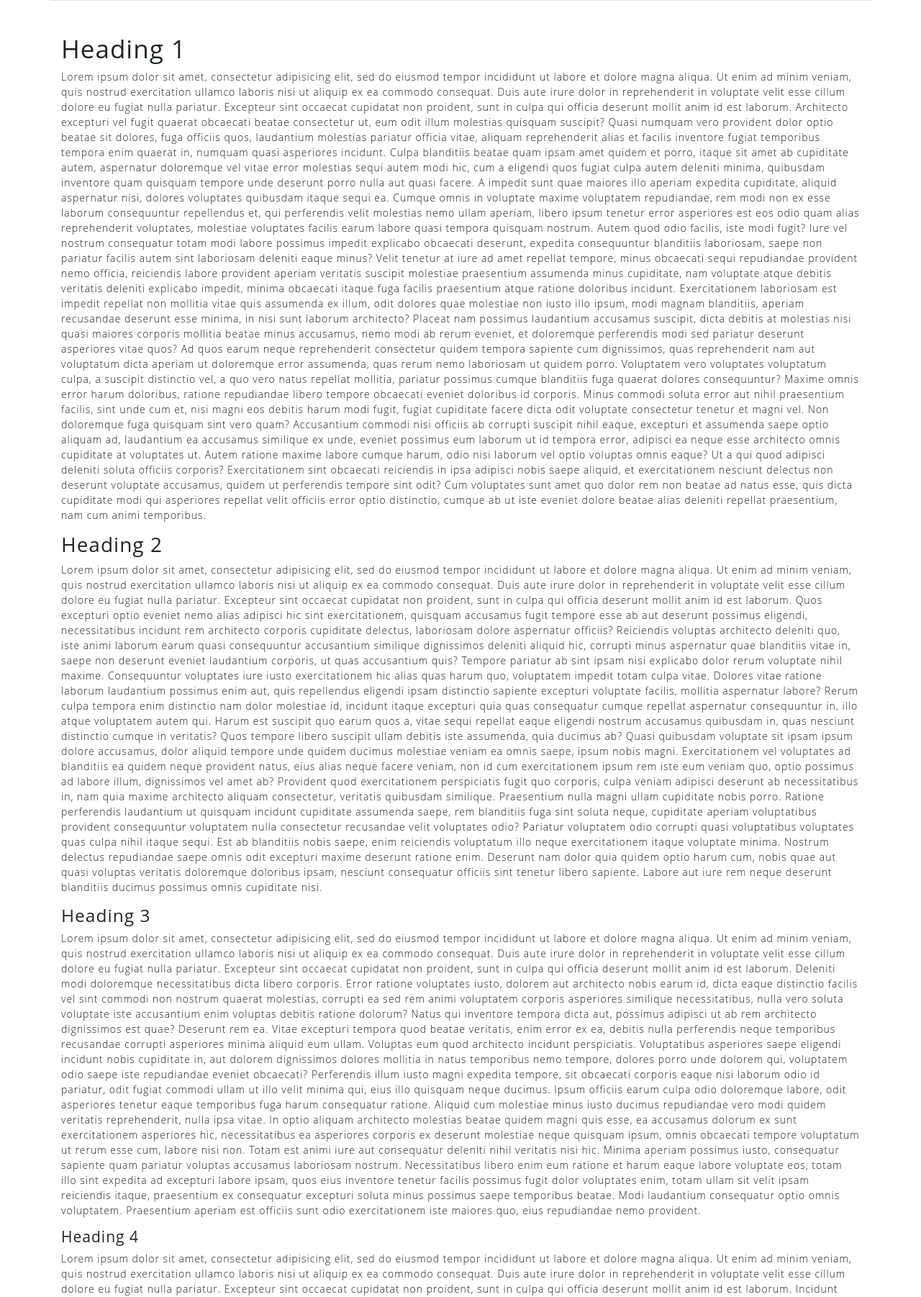
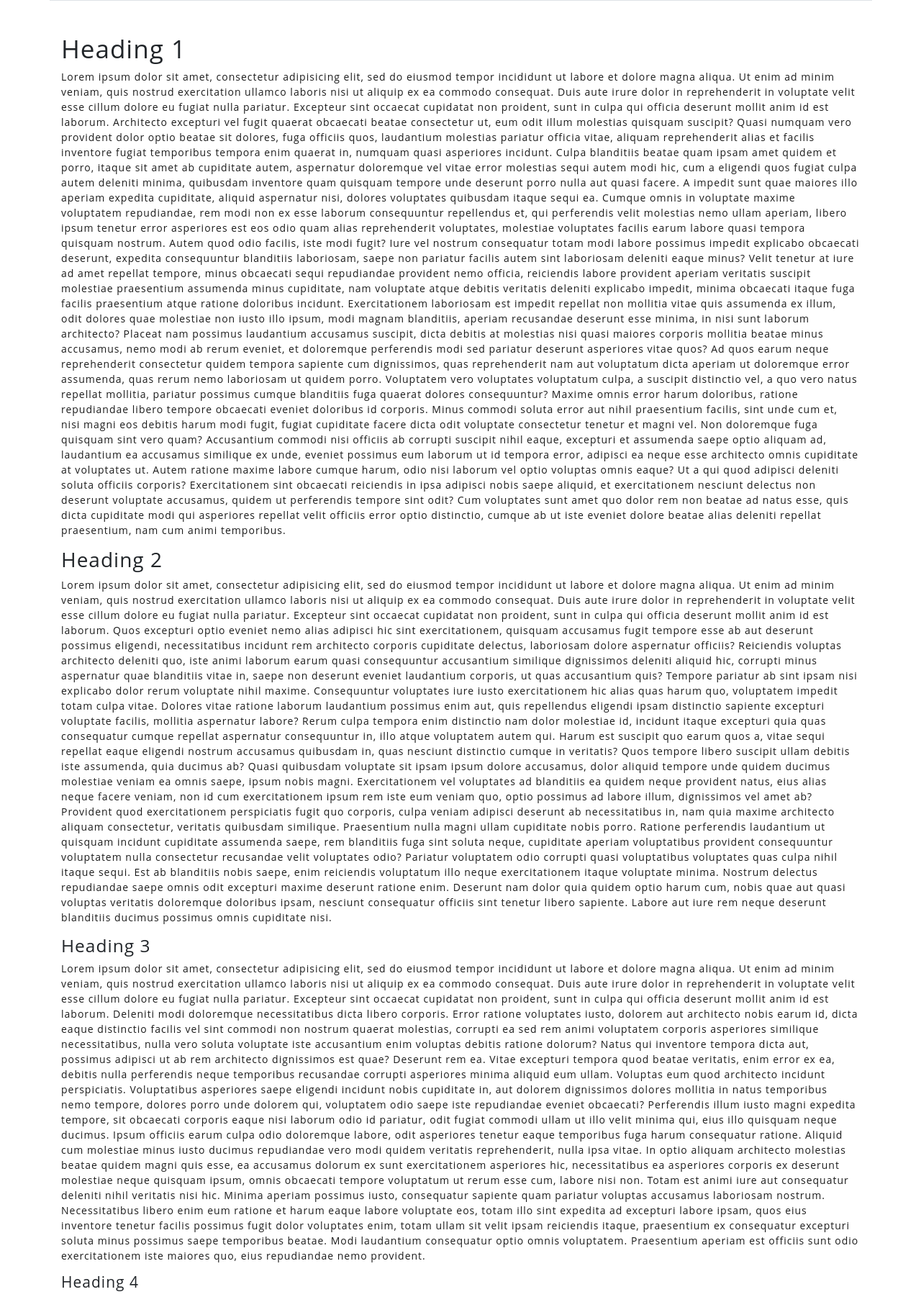
Before and after one commit to daniaki/ABACBSAbsSS, a Django app: page / in a window 1280 px wide. Shown: the part 85-1887 px from the top of the page at 72% size. Run offline with Django 3.2, Linux system fonts and the light colour scheme; some libraries are stand-ins or nearby versions.

Commit message:
removed global font-weight

```diff
--- a/core/static/core/core/base.css
+++ b/core/static/core/core/base.css
@@ -25,7 +25,7 @@ futura-pt
   font-style: normal;
   font-size: 14px;
   letter-spacing: 1px;
-	font-weight: 300;
+
 
   /* Debug */
   /*border: solid 1px red;*/
```
